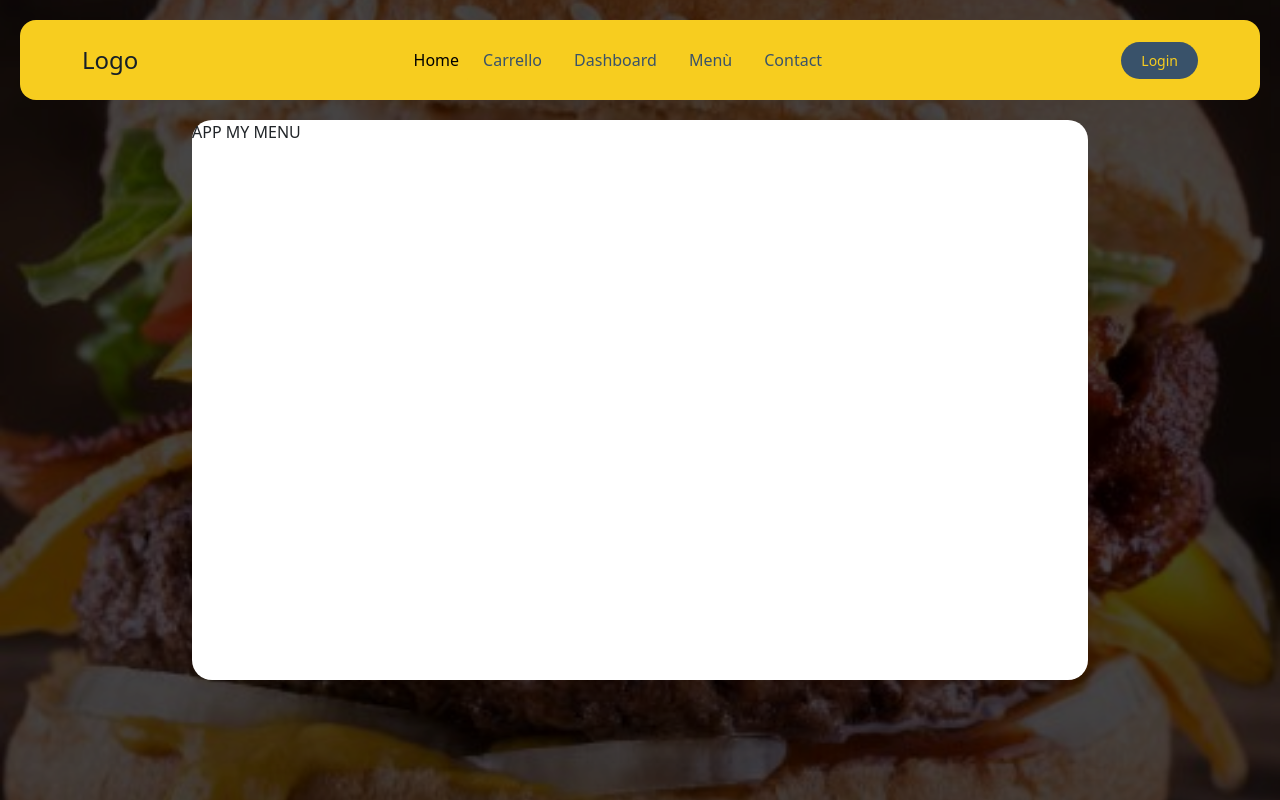
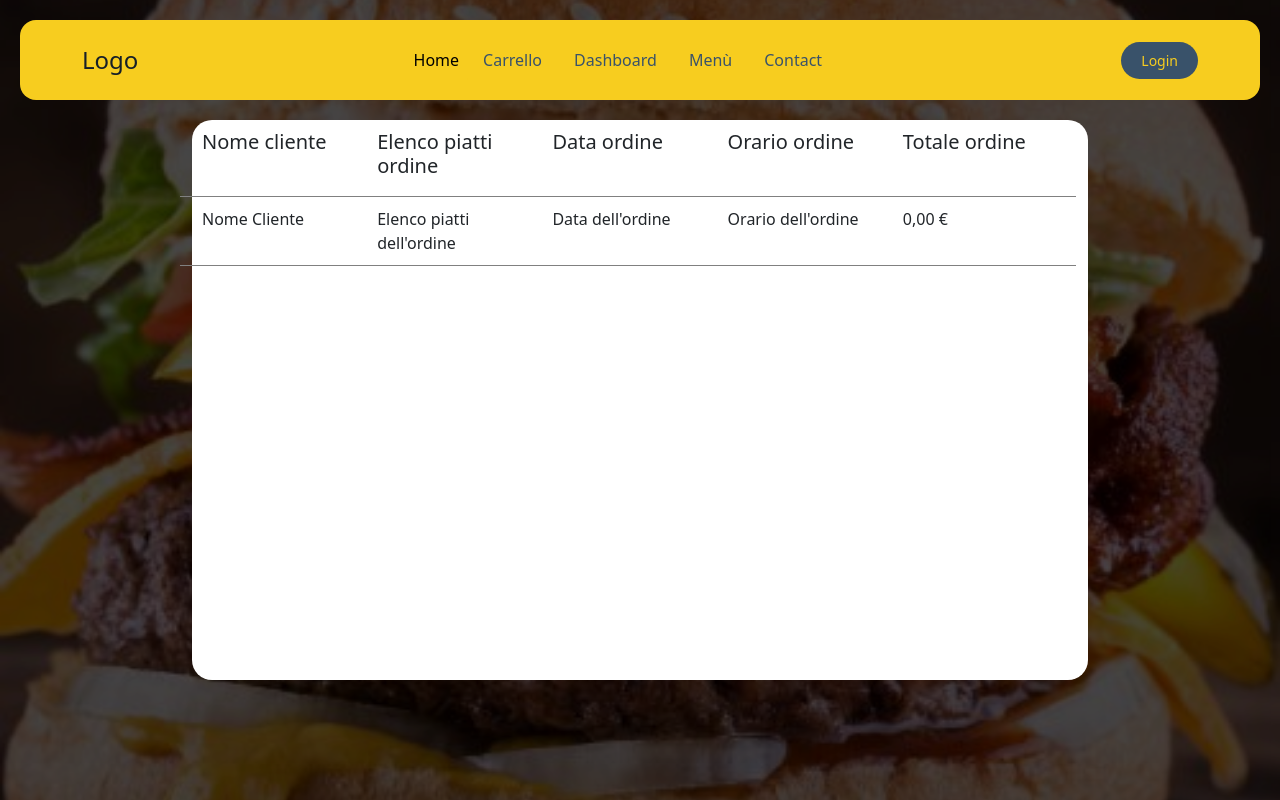
Before and after one commit to gabrielebottari/deliveboo-frontend, a Vue app: page /dashboard in a window 1280 px wide. Shown: the top 800 px of the page. Built offline with nearby package versions, Linux system fonts and the light colour scheme.

Commit message:
Aggiunta bozza di AppMyMenu e AppOrders

```diff
--- a/src/components/AppMyMenu.vue
+++ b/src/components/AppMyMenu.vue
@@ -1,9 +1,77 @@
-<script></script>
+<script>
+export default {
+    data() {
+        return {
+            menu: [
+                {
+                    nome: "",
+                    img: "",
+                    categoria: "",
+                    prezzo: "",
+
+                }
+            ]
+        }
+    },
+}
+
+</script>
 <template>
-    <div>
-        APP MY MENU
-    </div>
+    <section>
+        <div class="container">
+            <div class="menu" v-for="dish in menu">
+                <!-- singola riga del menu -->
+                <div class="row m-2">
+
+                    <!-- foto piatto -->
+                    <div class="col">
+                        <img src="" alt="foto piatto">
+                    </div>
+
+                    <!-- nome piatto -->
+                    <div class="col">
+                        nome piatto
+                    </div>
+
+                    <!-- categoria piatto -->
+                    <div class="col">
+                        categoria piatto
+                    </div>
+
+                    <!-- prezzo piatto -->
+                    <div class="col">
+                        prezzo piatto
+                    </div>
+
+                    <div class="col menu-buttons">
+                        <!-- bottone modifica -->
+                        <button>Modifica</button>
+
+                        <!-- bottone Cancella -->
+                        <button>Cancella</button>
+                    </div>
+                </div>
+            </div>
+            <button class="new-dish-btn">
+                Aggiungi un nuovo piatto
+            </button>
+        </div>
+    </section>
 </template>
 
-<style scoped>
+<style lang="scss" scoped>
+
+.menu-buttons
+{
+    button
+    {
+        padding: 5px;
+        margin: 0 5px;
+    }
+}
+
+.new-dish-btn
+{
+    margin: 0 auto;
+}
 </style>
--- a/src/components/AppOrders.vue
+++ b/src/components/AppOrders.vue
@@ -1,9 +1,94 @@
-<script></script>
+<script>
+export default {
+    data() {
+        return {
+            orders: [
+                {
+                    NomeCliente: "Nome Cliente",
+                    Totale: "0,00",
+                    PiattiScelti: "Elenco piatti dell'ordine",
+                    Data: "Data dell'ordine",
+                    Orario: "Orario dell'ordine",
+                }
+            ]
+        }
+    },
+}
+</script>
 <template>
-    <div>
-        APP ORDERS
-    </div>
+    <section class="orders">
+
+        <div class="row">
+
+            <!-- Nome cliente -->
+            <div class="col">
+                <h5>Nome cliente</h5>
+            </div>
+
+            <!-- Elenco piatti ordine -->
+            <div class="col">
+                <h5>Elenco piatti ordine</h5>
+            </div>
+
+            <!-- Data ordine -->
+            <div class="col">
+                <h5>Data ordine</h5>
+            </div>
+
+            <!-- Orario ordine -->
+            <div class="col">
+                <h5>Orario ordine</h5>
+            </div>
+
+            <!-- Totale ordine  -->
+            <div class="col">
+                <h5>Totale ordine</h5>
+            </div>
+        </div>
+
+        <div class="div" v-for="order in orders">
+            <div class="row">
+
+                <!-- Nome cliente -->
+                <div class="col">
+                    {{ order.NomeCliente }}
+                </div>
+
+                <!-- Elenco piatti ordine -->
+                <div class="col">
+                    {{ order.PiattiScelti }}
+                </div>
+
+                <!-- Data ordine -->
+                <div class="col">
+                    {{ order.Data }}
+                </div>
+
+                <!-- Orario ordine -->
+                <div class="col">
+                    {{ order.Orario }}
+                </div>
+
+                <!-- Totale ordine  -->
+                <div class="col">
+                    {{ order.Totale }} €
+                </div>
+            </div>
+        </div>
+    </section>
 </template>
 
-<style scoped>
+<style lang="scss" scoped>
+
+.orders
+{
+
+    .row
+    {
+        width: 100%;
+        border-bottom: 1px solid grey;
+        padding: 10px;
+    }
+}
+
 </style>
--- a/src/pages/Dashboard.vue
+++ b/src/pages/Dashboard.vue
@@ -37,7 +37,7 @@ export default {
     },
     methods: {
         GetCardContent: function (component) {
-
+            // prendi l'elemento e sposto nella lista carrello
         }
     }
 };
@@ -51,7 +51,7 @@ export default {
         <div class="container">
             <div class="row">
                 <div class="col cards" v-for="card in cards">
-                    <a @click="$emit('Event')">
+                    <a>
                         <div class="my-card">
                             <div class="card-img-bg">
                                 <div>
@@ -68,7 +68,10 @@ export default {
         </div>
         <div class="active">
             <div class="card-link-content">
-                <AppMyMenu/>
+                <!-- <AppMyMenu/> -->
+                <AppOrders/>
+                <!-- <AppMyMenu/> -->
+                <!-- <AppMyMenu/> -->
             </div>
         </div>
     </main>
```
